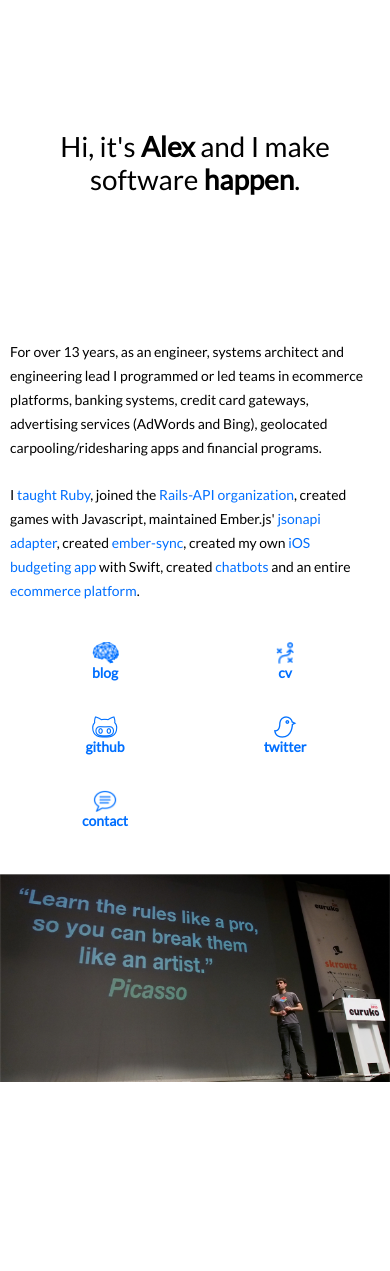
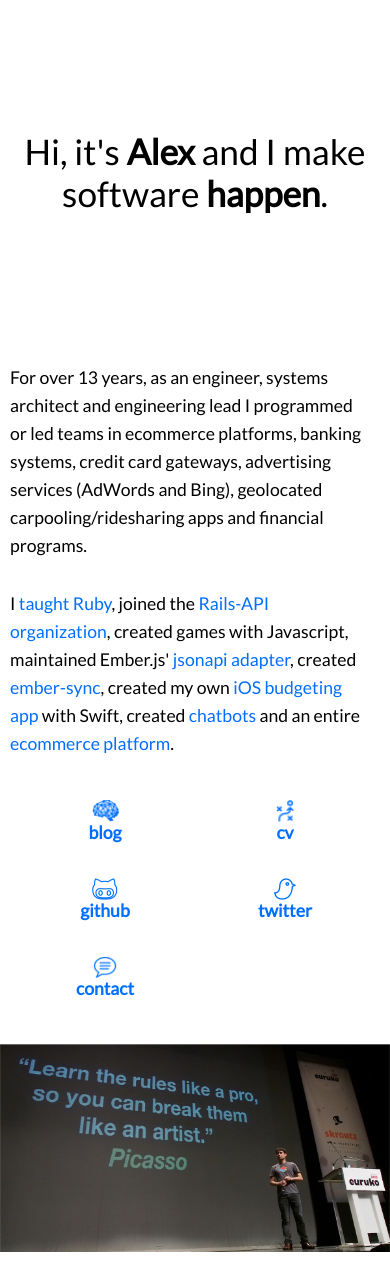
Before and after one commit to kurko/blog.github.io, a Jekyll site: the page built from index.md, in a window 390 px wide. Built offline with Jekyll 4.4.1, drawn with Linux system fonts in a browser that asks for light colours; before the commit the page ends 1100 px from its top, so only the background shows below that.

Commit message:
adds viewport to iphone

```diff
--- a/_layouts/default.html
+++ b/_layouts/default.html
@@ -8,6 +8,7 @@
   <meta name="description" content="{{ site.description }}">
   <meta name="author" content="{{ site.author }}">
   <meta charset="utf-8">
+  <meta name="viewport" content="width=device-width, user-scalable=no">
 
   <link rel="stylesheet" href="/css/style.css">
 </head>
--- a/css/style.sass
+++ b/css/style.sass
@@ -15,9 +15,13 @@
   font-family: "Lato", "Roboto", "Helvetica", serif
   //line-height: 1.8em
   font-size: 87%
+  +screen(mobile)
+    font-size: 110%
 
 p
   line-height: 24px
+  +screen(mobile)
+    line-height: 28px
   margin-top: 1.7em
 
 header
```
